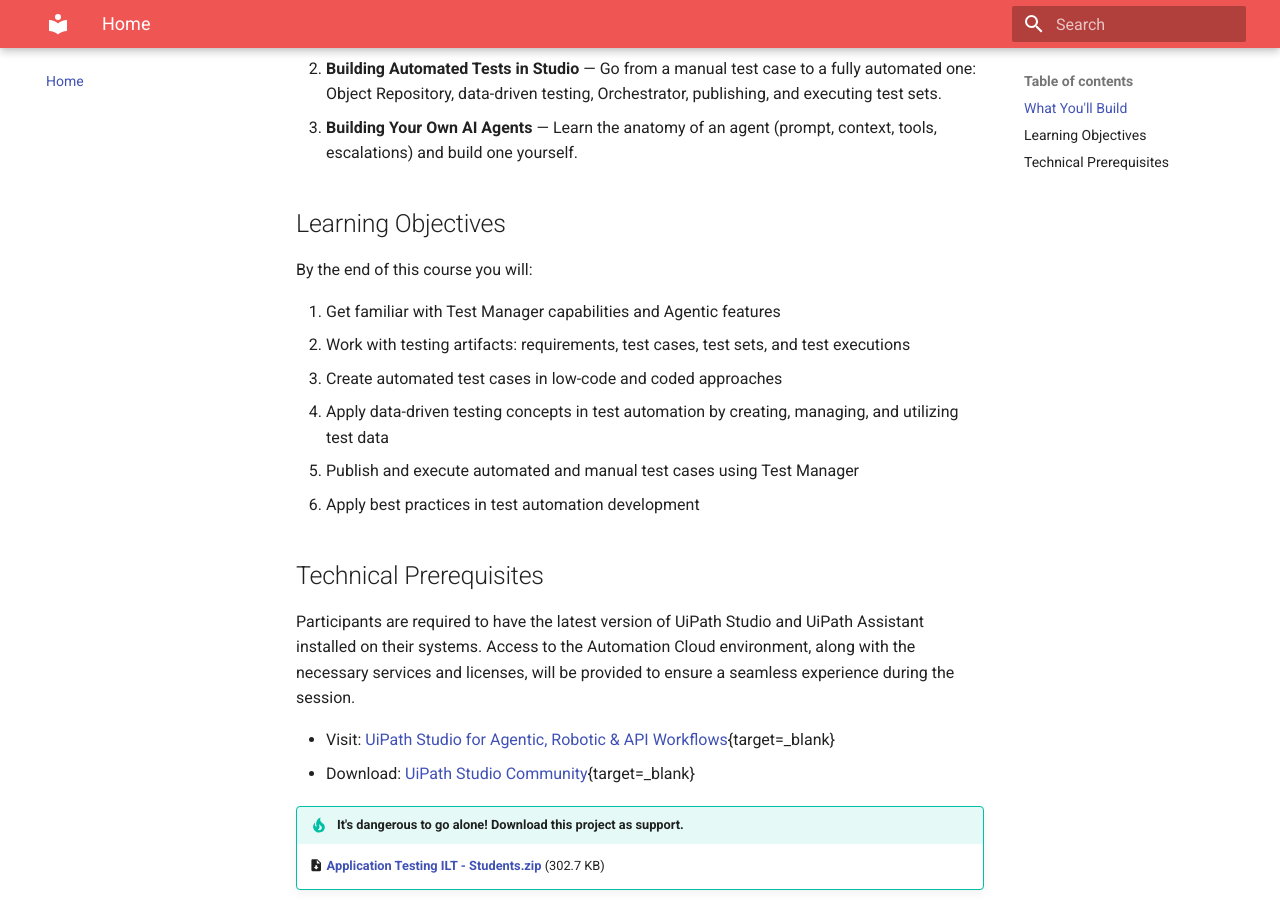
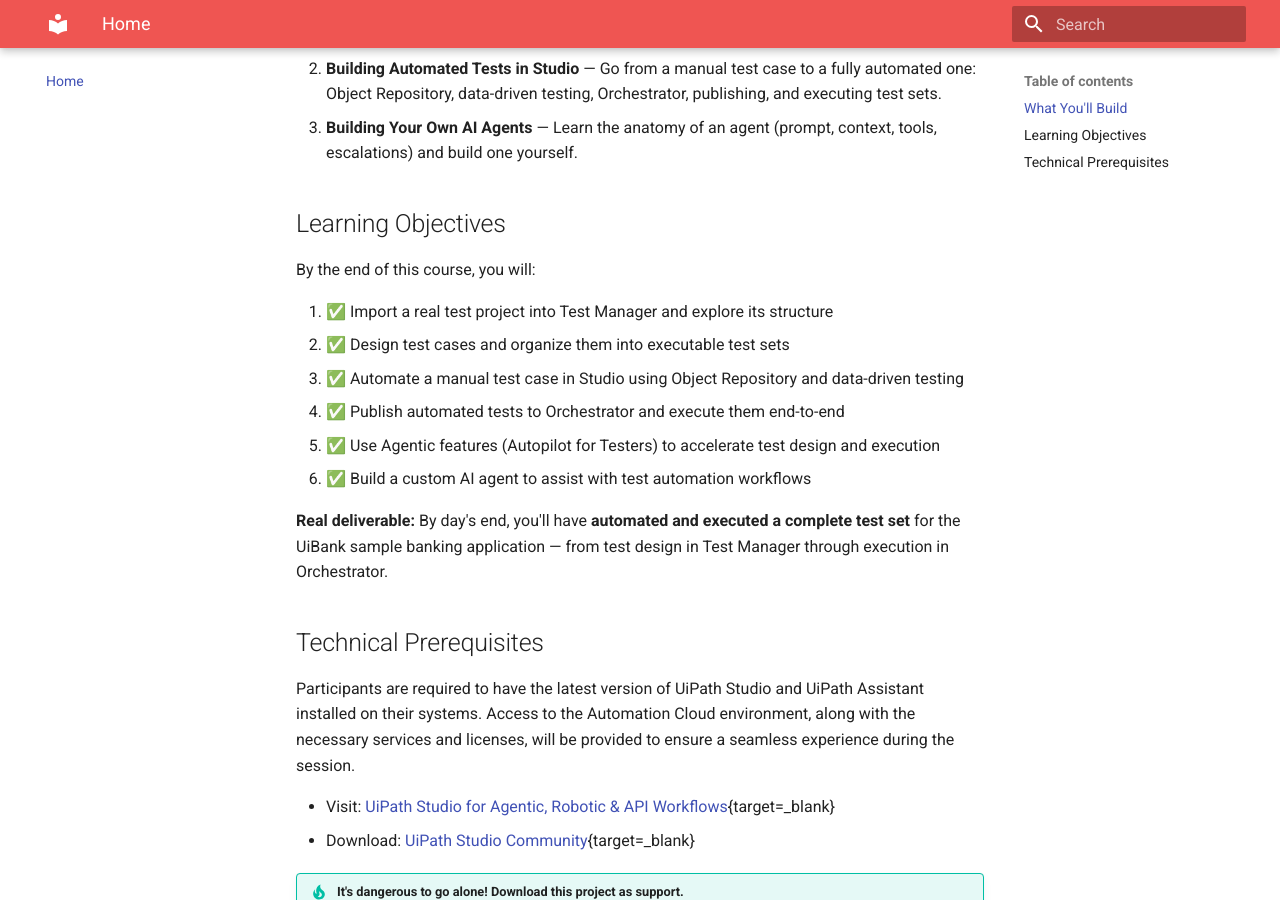
Before and after one commit to MeeraKay/software-testing-ilt-guide, an MkDocs documentation site: the page built from docs/index.md, in a window 1280 px wide and 900 px high, scrolled down 696 px. Built offline with MkDocs 1.6.1 and Material for MkDocs 9.7.7, drawn with Linux system fonts in a browser that asks for light colours.

Commit message:
Reframe learning objectives to be concrete and outcome-based
- Change from abstract 'get familiar' to specific actionable outcomes
- Add checkmarks to emphasize completion milestones
- Include real deliverable: automated and executed test set for UiBank app
- Connect LOs to the actual hands-on work learners will complete

Co-Authored-By: Claude Haiku 4.5 <noreply@anthropic.com>

```diff
--- a/docs/index.md
+++ b/docs/index.md
@@ -19,14 +19,16 @@ This training guides you through UiPath's Test Cloud, from planning and designin
 
 ## Learning Objectives
 
-By the end of this course you will:
+By the end of this course, you will:
 
-1. Get familiar with Test Manager capabilities and Agentic features
-2. Work with testing artifacts: requirements, test cases, test sets, and test executions
-3. Create automated test cases in low-code and coded approaches
-4. Apply data-driven testing concepts in test automation by creating, managing, and utilizing test data
-5. Publish and execute automated and manual test cases using Test Manager
-6. Apply best practices in test automation development
+1. ✅ Import a real test project into Test Manager and explore its structure
+2. ✅ Design test cases and organize them into executable test sets
+3. ✅ Automate a manual test case in Studio using Object Repository and data-driven testing
+4. ✅ Publish automated tests to Orchestrator and execute them end-to-end
+5. ✅ Use Agentic features (Autopilot for Testers) to accelerate test design and execution
+6. ✅ Build a custom AI agent to assist with test automation workflows
+
+**Real deliverable:** By day's end, you'll have **automated and executed a complete test set** for the UiBank sample banking application — from test design in Test Manager through execution in Orchestrator.
 
 ## Technical Prerequisites
 
```
